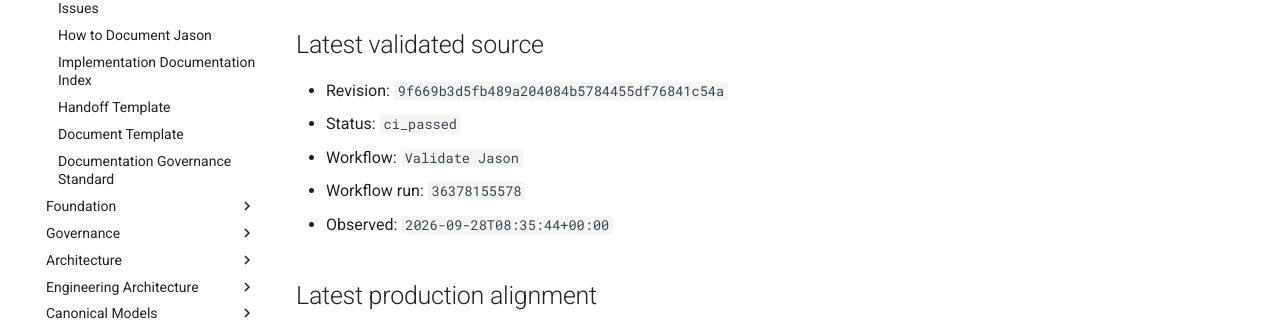
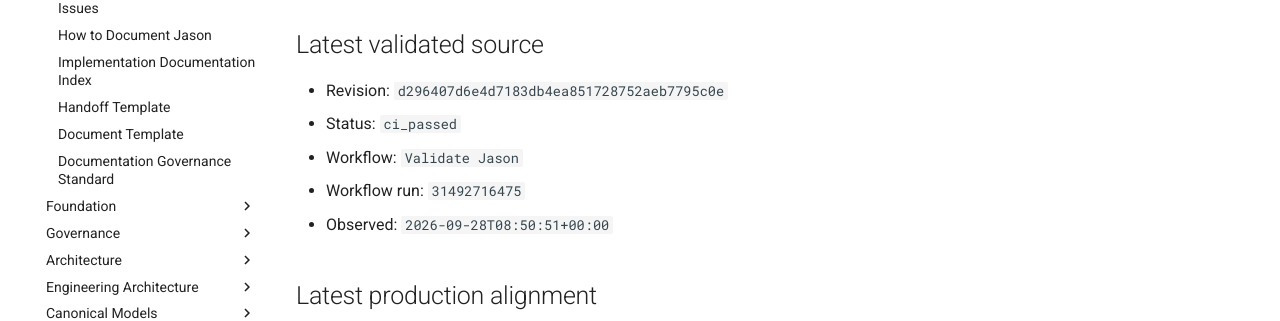
Before and after one commit to al-teamaot-com/jason, an MkDocs documentation site: the page built from docs/control/AUTOMATED-CHANGE-STATE.md, in a window 1280 px wide and 1163 px high. Shown: the part 337-658 px from the top of the window. Built offline with MkDocs 1.6.1 and Material for MkDocs 9.7.7, drawn with Linux system fonts in a browser that asks for light colours; comment, search, counter and statistics services are not loaded.

Commit message:
Reconcile automated documentation state for d296407d6e4d

```diff
--- a/docs/control/AUTOMATED-CHANGE-STATE.md
+++ b/docs/control/AUTOMATED-CHANGE-STATE.md
@@ -8,11 +8,11 @@
 
 ## Latest validated source
 
-- Revision: `9f669b3d5fb489a204084b5784455df76841c54a`
+- Revision: `d296407d6e4d7183db4ea851728752aeb7795c0e`
 - Status: `ci_passed`
 - Workflow: `Validate Jason`
-- Workflow run: `36378155578`
-- Observed: `2026-09-28T08:35:44+00:00`
+- Workflow run: `31492716475`
+- Observed: `2026-09-28T08:50:51+00:00`
 
 ## Latest production alignment
 
```
Also changed, not shown: docs/control/AUTOMATED-CHANGE-STATE.json (+4 -4 lines).
